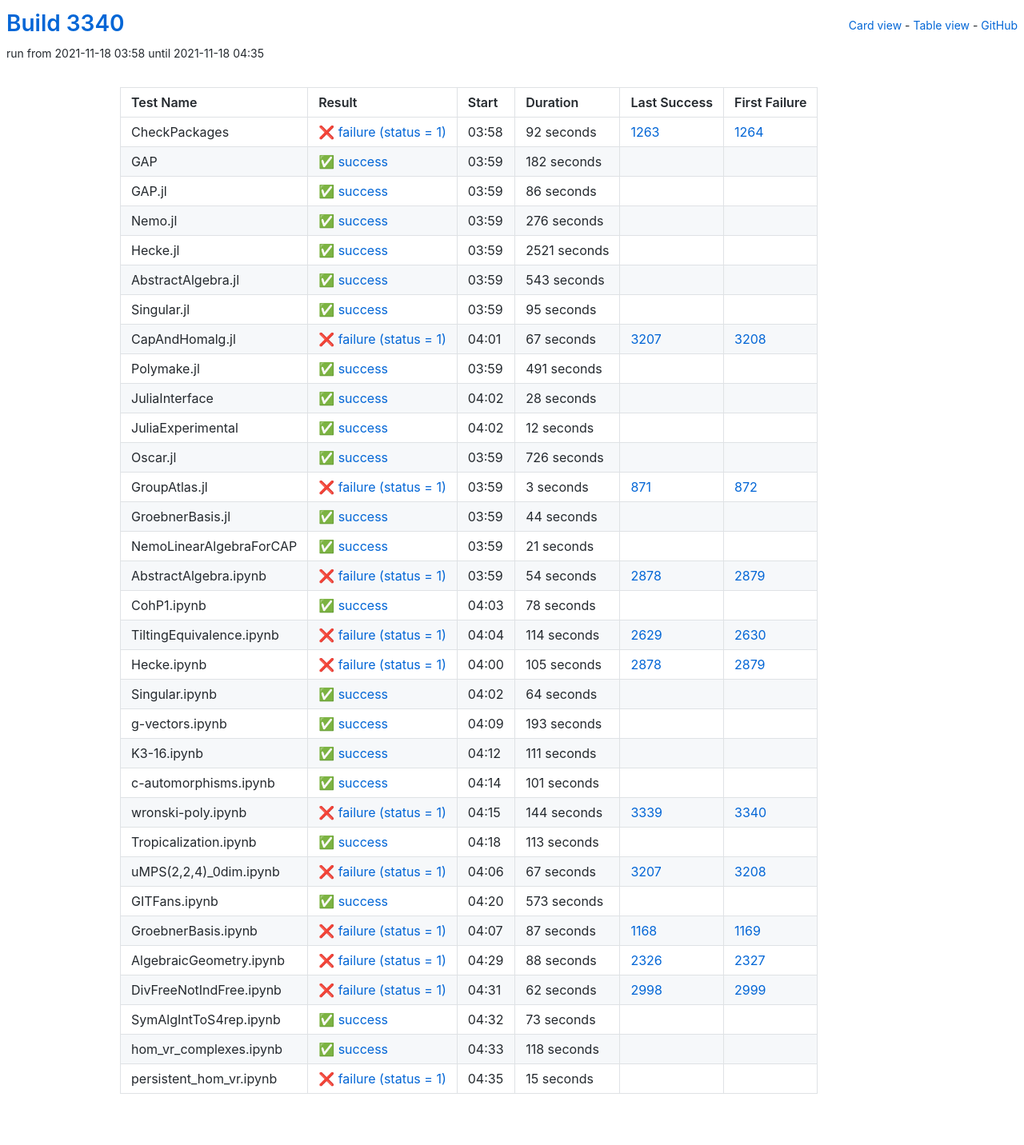
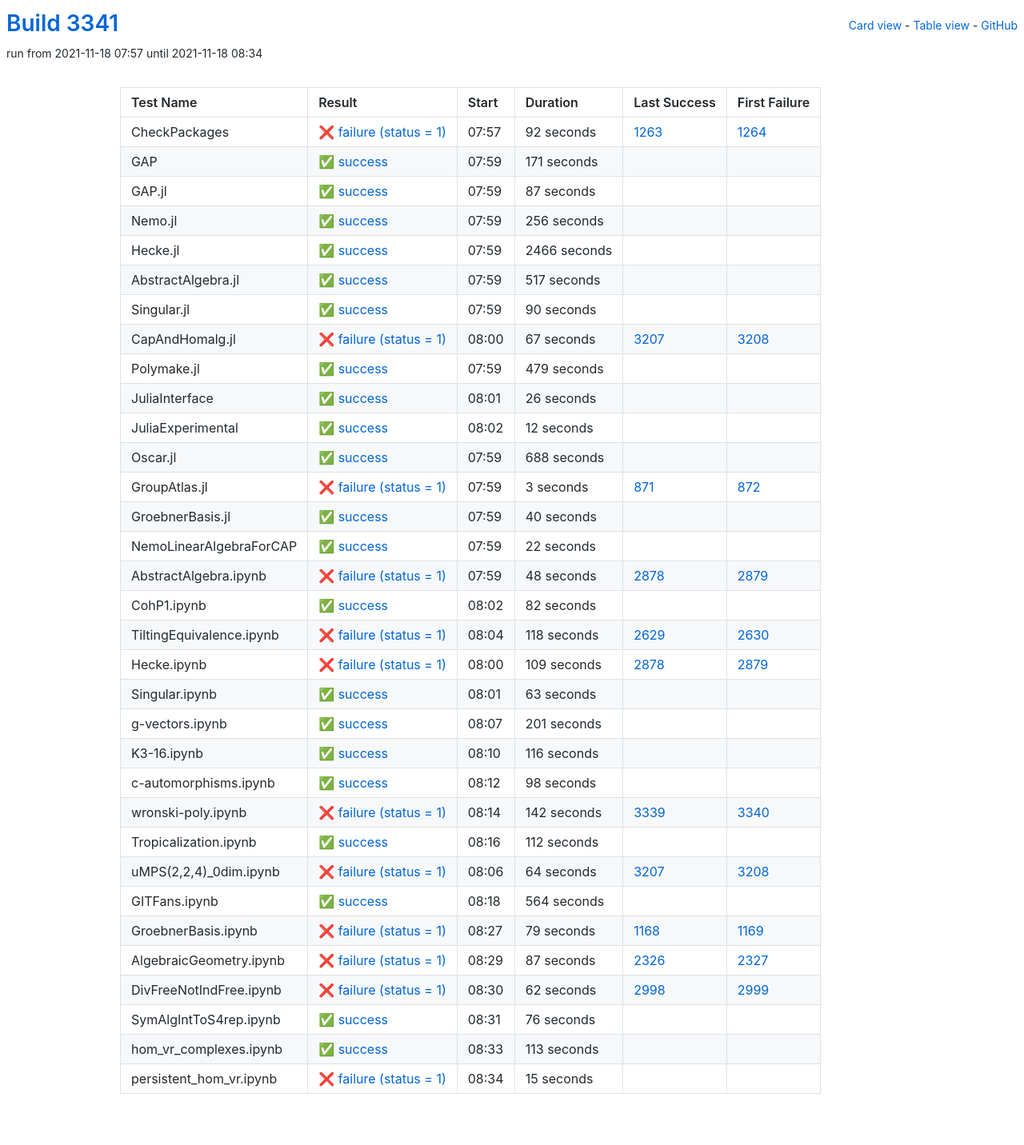
Before and after one commit to oscar-system/oscar-ci-status-stable, a Jekyll site: the page built from table.html, in a window 1280 px wide. Shown: the whole page at 80% size. Built offline with Jekyll 4.4.1, drawn with Linux system fonts in a browser that asks for light colours.

Commit message:
Build #3341

```diff
--- a/_data/ci.yml
+++ b/_data/ci.yml
@@ -1,6 +1,6 @@
 ---
-build: 3340
-build_url: https://oscarci.mathematik.uni-kl.de/job/oscar-stable/3340/
+build: 3341
+build_url: https://oscarci.mathematik.uni-kl.de/job/oscar-stable/3341/
 job: oscar-stable
 organization: oscar-system
 repo: oscar-ci-status-stable
@@ -8,8 +8,8 @@ repourl: https://github.com/oscar-system/oscar-ci-status-stable
 tests:
 - name: CheckPackages
   id: checkpackages
-  log: https://oscarci.mathematik.uni-kl.de/job/oscar-stable/3340/artifact/logs/build-3340/CheckPackages.log
-  start: 2021-11-18 03:58
+  log: https://oscarci.mathematik.uni-kl.de/job/oscar-stable/3341/artifact/logs/build-3341/CheckPackages.log
+  start: 2021-11-18 07:57
   success: false
   exitcode: 1
   status: failure
@@ -20,80 +20,80 @@ tests:
   first_failure_url: https://oscarci.mathematik.uni-kl.de/job/oscar-stable/1264/
 - name: GAP
   id: gap
-  log: https://oscarci.mathematik.uni-kl.de/job/oscar-stable/3340/artifact/logs/build-3340/GAP.log
-  start: 2021-11-18 03:59
+  log: https://oscarci.mathematik.uni-kl.de/job/oscar-stable/3341/artifact/logs/build-3341/GAP.log
+  start: 2021-11-18 07:59
   success: true
   exitcode: 0
   status: success
-  duration: 182
+  duration: 171
   last_success: false
   last_success_url:
   first_failure: false
   first_failure_url:
 - name: GAP.jl
   id: gap-jl
-  log: https://oscarci.mathematik.uni-kl.de/job/oscar-stable/3340/artifact/logs/build-3340/GAP.jl.log
-  start: 2021-11-18 03:59
+  log: https://oscarci.mathematik.uni-kl.de/job/oscar-stable/3341/artifact/logs/build-3341/GAP.jl.log
+  start: 2021-11-18 07:59
   success: true
   exitcode: 0
   status: success
-  duration: 86
+  duration: 87
   last_success: false
   last_success_url:
   first_failure: false
   first_failure_url:
 - name: Nemo.jl
   id: nemo-jl
-  log: https://oscarci.mathematik.uni-kl.de/job/oscar-stable/3340/artifact/logs/build-3340/Nemo.jl.log
-  start: 2021-11-18 03:59
+  log: https://oscarci.mathematik.uni-kl.de/job/oscar-stable/3341/artifact/logs/build-3341/Nemo.jl.log
+  start: 2021-11-18 07:59
   success: true
   exitcode: 0
   status: success
-  duration: 276
+  duration: 256
   last_success: false
   last_success_url:
   first_failure: false
   first_failure_url:
 - name: Hecke.jl
   id: hecke-jl
-  log: https://oscarci.mathematik.uni-kl.de/job/oscar-stable/3340/artifact/logs/build-3340/Hecke.jl.log
-  start: 2021-11-18 03:59
+  log: https://oscarci.mathematik.uni-kl.de/job/oscar-stable/3341/artifact/logs/build-3341/Hecke.jl.log
+  start: 2021-11-18 07:59
   success: true
   exitcode: 0
   status: success
-  duration: 2521
+  duration: 2466
   last_success: false
   last_success_url:
   first_failure: false
   first_failure_url:
 - name: AbstractAlgebra.jl
   id: abstractalgebra-jl
-  log: https://oscarci.mathematik.uni-kl.de/job/oscar-stable/3340/artifact/logs/build-3340/AbstractAlgebra.jl.log
-  start: 2021-11-18 03:59
+  log: https://oscarci.mathematik.uni-kl.de/job/oscar-stable/3341/artifact/logs/build-3341/AbstractAlgebra.jl.log
+  start: 2021-11-18 07:59
   success: true
   exitcode: 0
   status: success
-  duration: 543
+  duration: 517
   last_success: false
   last_success_url:
   first_failure: false
   first_failure_url:
 - name: Singular.jl
   id: singular-jl
-  log: https://oscarci.mathematik.uni-kl.de/job/oscar-stable/3340/artifact/logs/build-3340/Singular.jl.log
-  start: 2021-11-18 03:59
+  log: https://oscarci.mathematik.uni-kl.de/job/oscar-stable/3341/artifact/logs/build-3341/Singular.jl.log
+  start: 2021-11-18 07:59
   success: true
   exitcode: 0
   status: success
-  duration: 95
+  duration: 90
   last_success: false
   last_success_url:
   first_failure: false
   first_failure_url:
 - name: CapAndHomalg.jl
   id: capandhomalg-jl
-  log: https://oscarci.mathematik.uni-kl.de/job/oscar-stable/3340/artifact/logs/build-3340/CapAndHomalg.jl.log
-  start: 2021-11-18 04:01
+  log: https://oscarci.mathematik.uni-kl.de/job/oscar-stable/3341/artifact/logs/build-3341/CapAndHomalg.jl.log
+  start: 2021-11-18 08:00
   success: false
   exitcode: 1
   status: failure
@@ -104,32 +104,32 @@ tests:
   first_failure_url: https://oscarci.mathematik.uni-kl.de/job/oscar-stable/3208/
 - name: Polymake.jl
   id: polymake-jl
-  log: https://oscarci.mathematik.uni-kl.de/job/oscar-stable/3340/artifact/logs/build-3340/Polymake.jl.log
-  start: 2021-11-18 03:59
+  log: https://oscarci.mathematik.uni-kl.de/job/oscar-stable/3341/artifact/logs/build-3341/Polymake.jl.log
+  start: 2021-11-18 07:59
   success: true
   exitcode: 0
   status: success
-  duration: 491
+  duration: 479
   last_success: false
   last_success_url:
   first_failure: false
   first_failure_url:
 - name: JuliaInterface
   id: juliainterface
-  log: https://oscarci.mathematik.uni-kl.de/job/oscar-stable/3340/artifact/logs/build-3340/JuliaInterface.log
-  start: 2021-11-18 04:02
+  log: https://oscarci.mathematik.uni-kl.de/job/oscar-stable/3341/artifact/logs/build-3341/JuliaInterface.log
+  start: 2021-11-18 08:01
   success: true
   exitcode: 0
   status: success
-  duration: 28
+  duration: 26
   last_success: false
   last_success_url:
   first_failure: false
   first_failure_url:
 - name: JuliaExperimental
   id: juliaexperimental
-  log: https://oscarci.mathematik.uni-kl.de/job/oscar-stable/3340/artifact/logs/build-3340/JuliaExperimental.log
-  start: 2021-11-18 04:02
+  log: https://oscarci.mathematik.uni-kl.de/job/oscar-stable/3341/artifact/logs/build-3341/JuliaExperimental.log
+  start: 2021-11-18 08:02
   success: true
   exitcode: 0
   status: success
@@ -140,20 +140,20 @@ tests:
   first_failure_url:
 - name: Oscar.jl
   id: oscar-jl
-  log: https://oscarci.mathematik.uni-kl.de/job/oscar-stable/3340/artifact/logs/build-3340/Oscar.jl.log
-  start: 2021-11-18 03:59
+  log: https://oscarci.mathematik.uni-kl.de/job/oscar-stable/3341/artifact/logs/build-3341/Oscar.jl.log
+  start: 2021-11-18 07:59
   success: true
   exitcode: 0
   status: success
-  duration: 726
+  duration: 688
   last_success: false
   last_success_url:
   first_failure: false
   first_failure_url:
 - name: GroupAtlas.jl
   id: groupatlas-jl
-  log: https://oscarci.mathematik.uni-kl.de/job/oscar-stable/3340/artifact/logs/build-3340/GroupAtlas.jl.log
-  start: 2021-11-18 03:59
+  log: https://oscarci.mathematik.uni-kl.de/job/oscar-stable/3341/artifact/logs/build-3341/GroupAtlas.jl.log
+  start: 2021-11-18 07:59
   success: false
   exitcode: 1
   status: failure
@@ -164,200 +164,200 @@ tests:
   first_failure_url: https://oscarci.mathematik.uni-kl.de/job/oscar-stable/872/
 - name: GroebnerBasis.jl
   id: groebnerbasis-jl
-  log: https://oscarci.mathematik.uni-kl.de/job/oscar-stable/3340/artifact/logs/build-3340/GroebnerBasis.jl.log
-  start: 2021-11-18 03:59
+  log: https://oscarci.mathematik.uni-kl.de/job/oscar-stable/3341/artifact/logs/build-3341/GroebnerBasis.jl.log
+  start: 2021-11-18 07:59
   success: true
   exitcode: 0
   status: success
-  duration: 44
+  duration: 40
   last_success: false
   last_success_url:
   first_failure: false
   first_failure_url:
 - name: NemoLinearAlgebraForCAP
   id: nemolinearalgebraforcap
-  log: https://oscarci.mathematik.uni-kl.de/job/oscar-stable/3340/artifact/logs/build-3340/NemoLinearAlgebraForCAP.log
-  start: 2021-11-18 03:59
+  log: https://oscarci.mathematik.uni-kl.de/job/oscar-stable/3341/artifact/logs/build-3341/NemoLinearAlgebraForCAP.log
+  start: 2021-11-18 07:59
   success: true
   exitcode: 0
   status: success
-  duration: 21
+  duration: 22
   last_success: false
   last_success_url:
   first_failure: false
   first_failure_url:
 - name: AbstractAlgebra.ipynb
   id: abstractalgebra-ipynb
-  log: https://oscarci.mathematik.uni-kl.de/job/oscar-stable/3340/artifact/logs/build-3340/AbstractAlgebra.ipynb.log
-  start: 2021-11-18 03:59
+  log: https://oscarci.mathematik.uni-kl.de/job/oscar-stable/3341/artifact/logs/build-3341/AbstractAlgebra.ipynb.log
+  start: 2021-11-18 07:59
   success: false
   exitcode: 1
   status: failure
-  duration: 54
+  duration: 48
   last_success: 2878
   last_success_url: https://oscarci.mathematik.uni-kl.de/job/oscar-stable/2878/
   first_failure: 2879
   first_failure_url: https://oscarci.mathematik.uni-kl.de/job/oscar-stable/2879/
 - name: CohP1.ipynb
   id: cohp1-ipynb
-  log: https://oscarci.mathematik.uni-kl.de/job/oscar-stable/3340/artifact/logs/build-3340/CohP1.ipynb.log
-  start: 2021-11-18 04:03
+  log: https://oscarci.mathematik.uni-kl.de/job/oscar-stable/3341/artifact/logs/build-3341/CohP1.ipynb.log
+  start: 2021-11-18 08:02
   success: true
   exitcode: 0
   status: success
-  duration: 78
+  duration: 82
   last_success: false
   last_success_url:
   first_failure: false
   first_failure_url:
 - name: TiltingEquivalence.ipynb
   id: tiltingequivalence-ipynb
-  log: https://oscarci.mathematik.uni-kl.de/job/oscar-stable/3340/artifact/logs/build-3340/TiltingEquivalence.ipynb.log
-  start: 2021-11-18 04:04
+  log: https://oscarci.mathematik.uni-kl.de/job/oscar-stable/3341/artifact/logs/build-3341/TiltingEquivalence.ipynb.log
+  start: 2021-11-18 08:04
   success: false
   exitcode: 1
   status: failure
-  duration: 114
+  duration: 118
   last_success: 2629
   last_success_url: https://oscarci.mathematik.uni-kl.de/job/oscar-stable/2629/
   first_failure: 2630
   first_failure_url: https://oscarci.mathematik.uni-kl.de/job/oscar-stable/2630/
 - name: Hecke.ipynb
   id: hecke-ipynb
-  log: https://oscarci.mathematik.uni-kl.de/job/oscar-stable/3340/artifact/logs/build-3340/Hecke.ipynb.log
-  start: 2021-11-18 04:00
+  log: https://oscarci.mathematik.uni-kl.de/job/oscar-stable/3341/artifact/logs/build-3341/Hecke.ipynb.log
+  start: 2021-11-18 08:00
   success: false
   exitcode: 1
   status: failure
-  duration: 105
+  duration: 109
   last_success: 2878
   last_success_url: https://oscarci.mathematik.uni-kl.de/job/oscar-stable/2878/
   first_failure: 2879
   first_failure_url: https://oscarci.mathematik.uni-kl.de/job/oscar-stable/2879/
 - name: Singular.ipynb
   id: singular-ipynb
-  log: https://oscarci.mathematik.uni-kl.de/job/oscar-stable/3340/artifact/logs/build-3340/Singular.ipynb.log
-  start: 2021-11-18 04:02
+  log: https://oscarci.mathematik.uni-kl.de/job/oscar-stable/3341/artifact/logs/build-3341/Singular.ipynb.log
+  start: 2021-11-18 08:01
   success: true
   exitcode: 0
   status: success
-  duration: 64
+  duration: 63
   last_success: false
   last_success_url:
   first_failure: false
   first_failure_url:
 - name: g-vectors.ipynb
   id: g-vectors-ipynb
-  log: https://oscarci.mathematik.uni-kl.de/job/oscar-stable/3340/artifact/logs/build-3340/g-vectors.ipynb.log
-  start: 2021-11-18 04:09
+  log: https://oscarci.mathematik.uni-kl.de/job/oscar-stable/3341/artifact/logs/build-3341/g-vectors.ipynb.log
+  start: 2021-11-18 08:07
   success: true
   exitcode: 0
   status: success
-  duration: 193
+  duration: 201
   last_success: false
   last_success_url:
   first_failure: false
   first_failure_url:
 - name: K3-16.ipynb
   id: k3-16-ipynb
-  log: https://oscarci.mathematik.uni-kl.de/job/oscar-stable/3340/artifact/logs/build-3340/K3-16.ipynb.log
-  start: 2021-11-18 04:12
+  log: https://oscarci.mathematik.uni-kl.de/job/oscar-stable/3341/artifact/logs/build-3341/K3-16.ipynb.log
+  start: 2021-11-18 08:10
   success: true
   exitcode: 0
   status: success
-  duration: 111
+  duration: 116
   last_success: false
   last_success_url:
   first_failure: false
   first_failure_url:
 - name: c-automorphisms.ipynb
   id: c-automorphisms-ipynb
-  log: https://oscarci.mathematik.uni-kl.de/job/oscar-stable/3340/artifact/logs/build-3340/c-automorphisms.ipynb.log
-  start: 2021-11-18 04:14
+  log: https://oscarci.mathematik.uni-kl.de/job/oscar-stable/3341/artifact/logs/build-3341/c-automorphisms.ipynb.log
+  start: 2021-11-18 08:12
   success: true
   exitcode: 0
   status: success
-  duration: 101
+  duration: 98
   last_success: false
   last_success_url:
   first_failure: false
   first_failure_url:
 - name: wronski-poly.ipynb
   id: wronski-poly-ipynb
-  log: https://oscarci.mathematik.uni-kl.de/job/oscar-stable/3340/artifact/logs/build-3340/wronski-poly.ipynb.log
-  start: 2021-11-18 04:15
+  log: https://oscarci.mathematik.uni-kl.de/job/oscar-stable/3341/artifact/logs/build-3341/wronski-poly.ipynb.log
+  start: 2021-11-18 08:14
   success: false
   exitcode: 1
   status: failure
-  duration: 144
+  duration: 142
   last_success: 3339
   last_success_url: https://oscarci.mathematik.uni-kl.de/job/oscar-stable/3339/
   first_failure: 3340
   first_failure_url: https://oscarci.mathematik.uni-kl.de/job/oscar-stable/3340/
 - name: Tropicalization.ipynb
   id: tropicalization-ipynb
-  log: https://oscarci.mathematik.uni-kl.de/job/oscar-stable/3340/artifact/logs/build-3340/Tropicalization.ipynb.log
-  start: 2021-11-18 04:18
+  log: https://oscarci.mathematik.uni-kl.de/job/oscar-stable/3341/artifact/logs/build-3341/Tropicalization.ipynb.log
+  start: 2021-11-18 08:16
   success: true
   exitcode: 0
   status: success
-  duration: 113
+  duration: 112
   last_success: false
   last_success_url:
   first_failure: false
   first_failure_url:
 - name: uMPS(2,2,4)_0dim.ipynb
   id: umps-2-2-4-0dim-ipynb
-  log: https://oscarci.mathematik.uni-kl.de/job/oscar-stable/3340/artifact/logs/build-3340/uMPS-2-2-4-_0dim.ipynb.log
-  start: 2021-11-18 04:06
+  log: https://oscarci.mathematik.uni-kl.de/job/oscar-stable/3341/artifact/logs/build-3341/uMPS-2-2-4-_0dim.ipynb.log
+  start: 2021-11-18 08:06
   success: false
   exitcode: 1
   status: failure
-  duration: 67
+  duration: 64
   last_success: 3207
   last_success_url: https://oscarci.mathematik.uni-kl.de/job/oscar-stable/3207/
   first_failure: 3208
   first_failure_url: https://oscarci.mathematik.uni-kl.de/job/oscar-stable/3208/
 - name: GITFans.ipynb
   id: gitfans-ipynb
-  log: https://oscarci.mathematik.uni-kl.de/job/oscar-stable/3340/artifact/logs/build-3340/GITFans.ipynb.log
-  start: 2021-11-18 04:20
+  log: https://oscarci.mathematik.uni-kl.de/job/oscar-stable/3341/artifact/logs/build-3341/GITFans.ipynb.log
+  start: 2021-11-18 08:18
   success: true
   exitcode: 0
   status: success
-  duration: 573
+  duration: 564
   last_success: false
   last_success_url:
   first_failure: false
   first_failure_url:
 - name: GroebnerBasis.ipynb
   id: groebnerbasis-ipynb
-  log: https://oscarci.mathematik.uni-kl.de/job/oscar-stable/3340/artifact/logs/build-3340/GroebnerBasis.ipynb.log
-  start: 2021-11-18 04:07
+  log: https://oscarci.mathematik.uni-kl.de/job/oscar-stable/3341/artifact/logs/build-3341/GroebnerBasis.ipynb.log
+  start: 2021-11-18 08:27
   success: false
   exitcode: 1
   status: failure
-  duration: 87
+  duration: 79
   last_success: 1168
   last_success_url: https://oscarci.mathematik.uni-kl.de/job/oscar-stable/1168/
   first_failure: 1169
   first_failure_url: https://oscarci.mathematik.uni-kl.de/job/oscar-stable/1169/
 - name: AlgebraicGeometry.ipynb
   id: algebraicgeometry-ipynb
-  log: https://oscarci.mathematik.uni-kl.de/job/oscar-stable/3340/artifact/logs/build-3340/AlgebraicGeometry.ipynb.log
-  start: 2021-11-18 04:29
+  log: https://oscarci.mathematik.uni-kl.de/job/oscar-stable/3341/artifact/logs/build-3341/AlgebraicGeometry.ipynb.log
+  start: 2021-11-18 08:29
   success: false
   exitcode: 1
   status: failure
-  duration: 88
+  duration: 87
   last_success: 2326
   last_success_url: https://oscarci.mathematik.uni-kl.de/job/oscar-stable/2326/
   first_failure: 2327
   first_failure_url: https://oscarci.mathematik.uni-kl.de/job/oscar-stable/2327/
 - name: DivFreeNotIndFree.ipynb
   id: divfreenotindfree-ipynb
-  log: https://oscarci.mathematik.uni-kl.de/job/oscar-stable/3340/artifact/logs/build-3340/DivFreeNotIndFree.ipynb.log
-  start: 2021-11-18 04:31
+  log: https://oscarci.mathematik.uni-kl.de/job/oscar-stable/3341/artifact/logs/build-3341/DivFreeNotIndFree.ipynb.log
+  start: 2021-11-18 08:30
   success: false
   exitcode: 1
   status: failure
@@ -368,32 +368,32 @@ tests:
   first_failure_url: https://oscarci.mathematik.uni-kl.de/job/oscar-stable/2999/
 - name: SymAlgIntToS4rep.ipynb
   id: symalginttos4rep-ipynb
-  log: https://oscarci.mathematik.uni-kl.de/job/oscar-stable/3340/artifact/logs/build-3340/SymAlgIntToS4rep.ipynb.log
-  start: 2021-11-18 04:32
+  log: https://oscarci.mathematik.uni-kl.de/job/oscar-stable/3341/artifact/logs/build-3341/SymAlgIntToS4rep.ipynb.log
+  start: 2021-11-18 08:31
   success: true
   exitcode: 0
   status: success
-  duration: 73
+  duration: 76
   last_success: false
   last_success_url:
   first_failure: false
   first_failure_url:
 - name: hom_vr_complexes.ipynb
   id: hom-vr-complexes-ipynb
-  log: https://oscarci.mathematik.uni-kl.de/job/oscar-stable/3340/artifact/logs/build-3340/hom_vr_complexes.ipynb.log
-  start: 2021-11-18 04:33
+  log: https://oscarci.mathematik.uni-kl.de/job/oscar-stable/3341/artifact/logs/build-3341/hom_vr_complexes.ipynb.log
+  start: 2021-11-18 08:33
   success: true
   exitcode: 0
   status: success
-  duration: 118
+  duration: 113
   last_success: false
   last_success_url:
   first_failure: false
   first_failure_url:
 - name: persistent_hom_vr.ipynb
   id: persistent-hom-vr-ipynb
-  log: https://oscarci.mathematik.uni-kl.de/job/oscar-stable/3340/artifact/logs/build-3340/persistent_hom_vr.ipynb.log
-  start: 2021-11-18 04:35
+  log: https://oscarci.mathematik.uni-kl.de/job/oscar-stable/3341/artifact/logs/build-3341/persistent_hom_vr.ipynb.log
+  start: 2021-11-18 08:34
   success: false
   exitcode: 1
   status: failure
```
Also changed, not shown: README.md.
